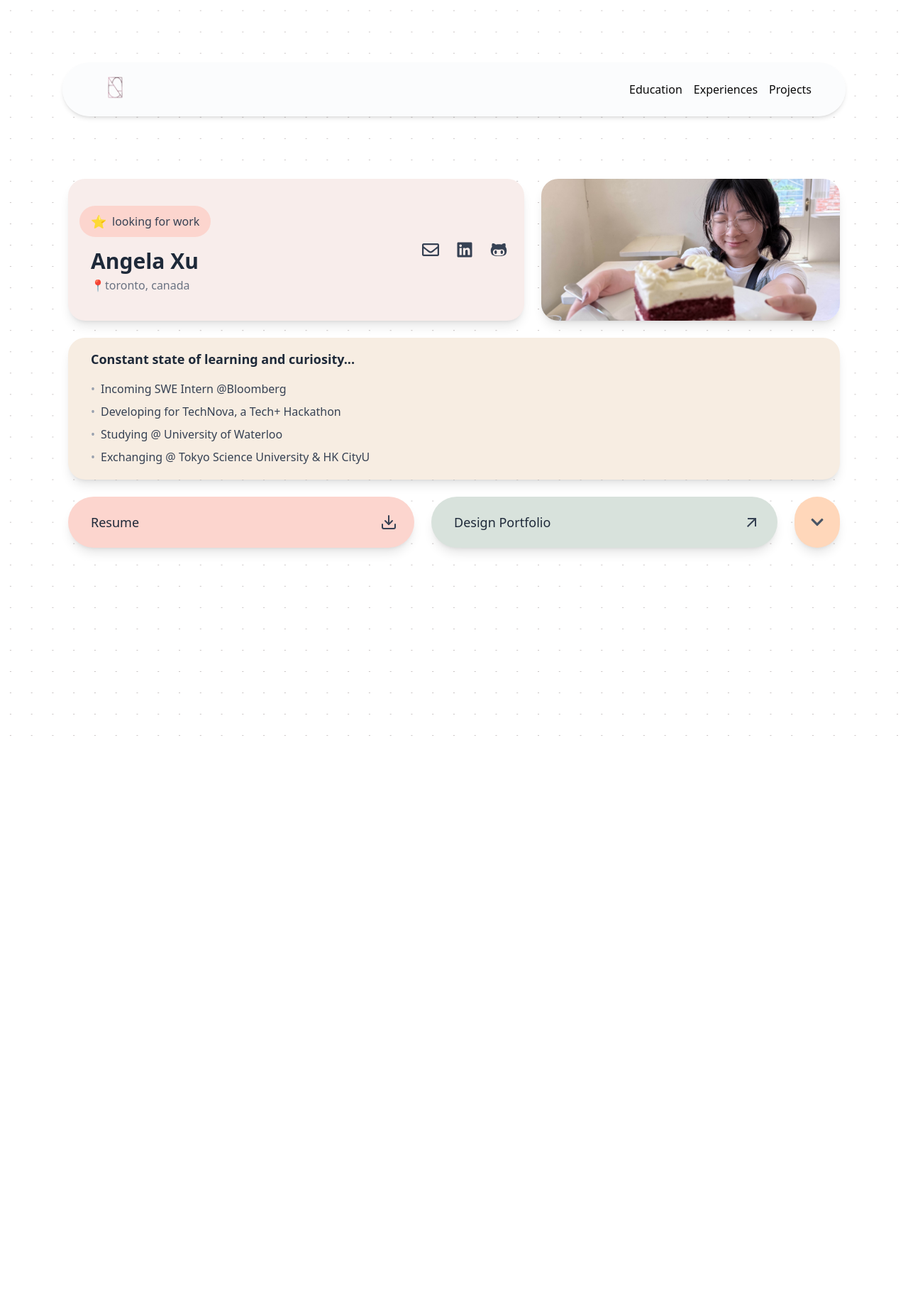
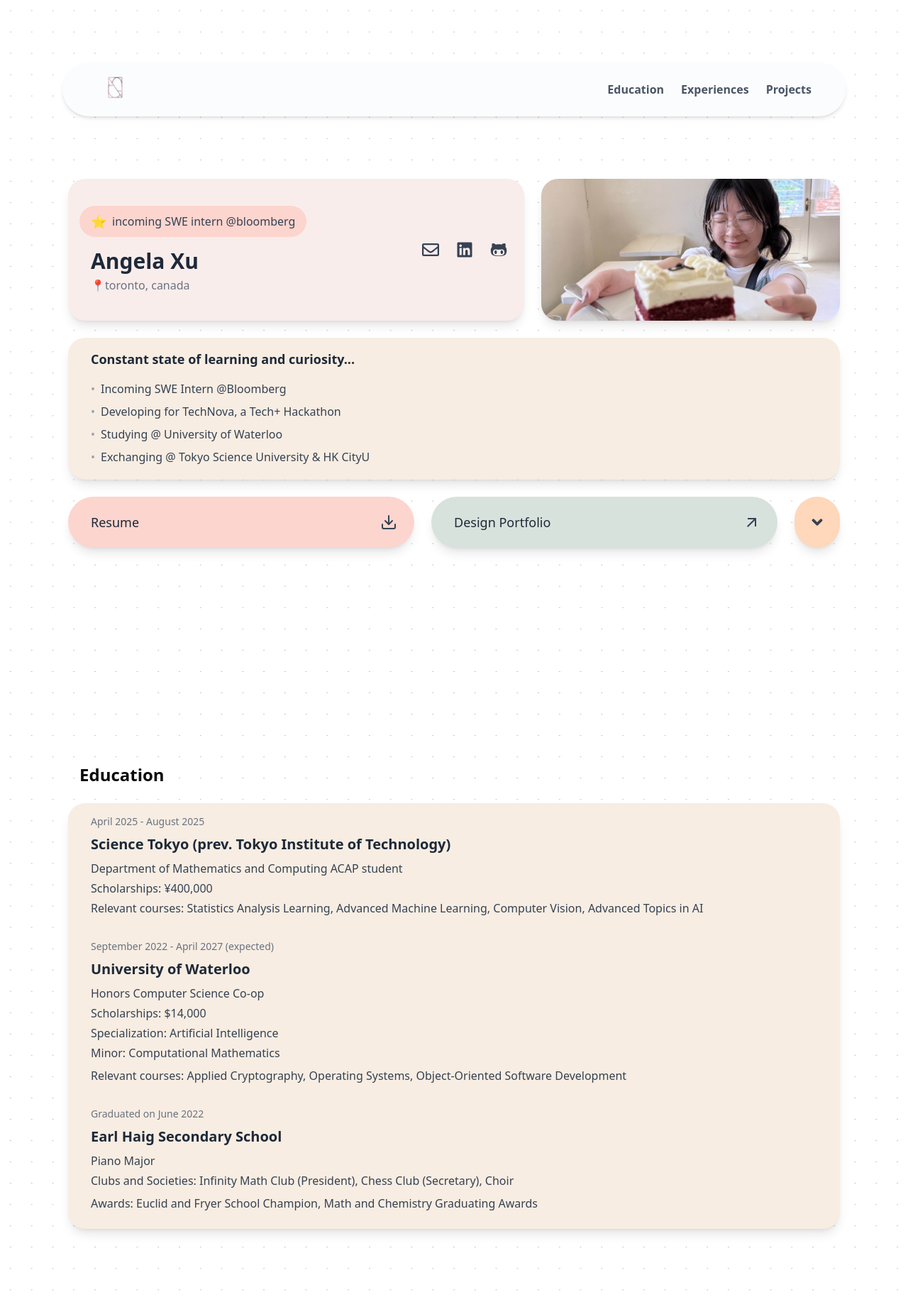
Before and after one commit to angeladev333/mywebsite, a Next.js app in the folder client/: page / in a window 1280 px wide. Shown: the whole page at 71% size. Before the commit the page ends 1052 px from the top, so only its background shows below. Built offline with nearby package versions, Linux system fonts and the light colour scheme.

Commit message:
enhancements

```diff
--- a/client/src/app/page.tsx
+++ b/client/src/app/page.tsx
@@ -1,9 +1,11 @@
 import HeroPage from '@/molecules/Hero';
+import EducationSection from '@/molecules/EducationSection';
 
 export default function Home() {
   return (
-    <div className="flex flex-col h-screen mt-8 px-24 gap-12">
+    <div className="flex flex-col h-screen mt-8 px-24 gap-52 pb-24">
       <HeroPage />
+      <EducationSection />
     </div>
   );
 }
--- /dev/null
+++ b/client/src/components/ui/hoverTitle.tsx
@@ -0,0 +1,35 @@
+import React, { useState } from 'react';
+import { motion } from 'framer-motion';
+
+function HoverTitle({
+  title,
+  emojiIcon,
+  isHovering,
+  setIsHovering,
+}: {
+  title: string;
+  emojiIcon: string;
+  isHovering: boolean;
+  setIsHovering: (isHovering: boolean) => void;
+}) {
+  return (
+    <div
+      //   onMouseEnter={() => setIsHovering(true)}
+      //   onMouseLeave={() => setIsHovering(false)}
+      className="flex flex-row justify-between items-center"
+    >
+      <h1 className="text-2xl font-bold ml-4">{title}</h1>
+      {isHovering && (
+        <motion.h1
+          initial={{ opacity: 0 }}
+          animate={{ opacity: 1 }}
+          transition={{ duration: 0.5 }}
+        >
+          {emojiIcon}
+        </motion.h1>
+      )}
+    </div>
+  );
+}
+
+export default HoverTitle;
--- /dev/null
+++ b/client/src/molecules/EducationSection.tsx
@@ -0,0 +1,98 @@
+'use client';
+import React, { useState } from 'react';
+import Card from '../components/ui/card';
+import HoverTitle from '../components/ui/hoverTitle';
+
+function EducationSection() {
+  const educationList = [
+    {
+      period: 'April 2025 - August 2025',
+      school: 'Science Tokyo (prev. Tokyo Institute of Technology)',
+      program: 'Department of Mathematics and Computing ACAP student',
+      scholarships: '¥400,000',
+      courses:
+        'Statistics Analysis Learning, Advanced Machine Learning, Computer Vision, Advanced Topics in AI',
+    },
+    {
+      period: 'September 2022 - April 2027 (expected)',
+      school: 'University of Waterloo',
+      program: 'Honors Computer Science Co-op',
+      scholarships: '$14,000',
+      specialization: 'Artificial Intelligence',
+      minor: 'Computational Mathematics',
+      courses:
+        'Applied Cryptography, Operating Systems, Object-Oriented Software Development',
+    },
+    {
+      period: 'Graduated on June 2022',
+      school: 'Earl Haig Secondary School',
+      program: 'Piano Major',
+      activities:
+        'Infinity Math Club (President), Chess Club (Secretary), Choir',
+      awards:
+        'Euclid and Fryer School Champion, Math and Chemistry Graduating Awards',
+    },
+  ];
+
+  const [isHovering, setIsHovering] = useState(false);
+
+  return (
+    <div
+      className="flex flex-col gap-6 py-24"
+      id="education"
+      onMouseEnter={() => setIsHovering(true)}
+      onMouseLeave={() => setIsHovering(false)}
+    >
+      <HoverTitle
+        title="Education"
+        emojiIcon="૮₍´˶• . • ⑅ ₎ა"
+        isHovering={isHovering}
+        setIsHovering={setIsHovering}
+      />
+
+      <Card
+        className="bg-[#f7ede2] space-y-8"
+        // props={{
+        //   onMouseEnter: () => setIsHovering(true),
+        //   onMouseLeave: () => setIsHovering(false),
+        // }}
+      >
+        {educationList.map((edu, index) => (
+          <div key={index} className="ml-4">
+            <p className="text-gray-500 text-sm mb-2">{edu.period}</p>
+            <h3 className="text-xl font-bold text-gray-800 mb-2">
+              {edu.school}
+            </h3>
+            <p className="text-gray-700 font-medium mb-1">{edu.program}</p>
+            {edu.scholarships && (
+              <p className="text-gray-700 mb-1">
+                Scholarships: {edu.scholarships}
+              </p>
+            )}
+            {edu.specialization && (
+              <p className="text-gray-700 mb-1">
+                Specialization: {edu.specialization}
+              </p>
+            )}
+            {edu.minor && (
+              <p className="text-gray-700 mb-2">Minor: {edu.minor}</p>
+            )}
+            {edu.activities && (
+              <p className="text-gray-700 mb-2">
+                Clubs and Societies: {edu.activities}
+              </p>
+            )}
+            {edu.awards && (
+              <p className="text-gray-700 mb-2">Awards: {edu.awards}</p>
+            )}
+            {edu.courses && (
+              <p className="text-gray-700">Relevant courses: {edu.courses}</p>
+            )}
+          </div>
+        ))}
+      </Card>
+    </div>
+  );
+}
+
+export default EducationSection;
--- a/client/src/molecules/Hero.tsx
+++ b/client/src/molecules/Hero.tsx
@@ -7,12 +7,14 @@ import {
   FaGithubAlt,
   FaLinkedin,
   FaRegEnvelope,
-  FaChevronDown,
+  // FaChevronDown,
+  FaAngleDown,
 } from 'react-icons/fa';
 import { MdArrowOutward } from 'react-icons/md';
 import { FiDownload } from 'react-icons/fi';
 import Image from 'next/image';
 import { TypingText } from '../components/ui/shadcn-io/typing-text';
+import { motion } from 'framer-motion';
 
 function HeroPage() {
   const aboutSectionList = [
@@ -23,6 +25,7 @@ function HeroPage() {
   ];
 
   const [hovering, setHovering] = useState(false);
+  const [hoveringEmoji, setHoveringEmoji] = useState(false);
 
   return (
     <div className="flex flex-col gap-6 w-full">
@@ -44,7 +47,7 @@ function HeroPage() {
                 <span className="text-gray-700 font-medium">
                   {hovering ? (
                     <TypingText
-                      text={['looking for work']}
+                      text={['looking for fall 2026 internship']}
                       duration={100}
                       delay={0}
                       inView={true}
@@ -53,7 +56,7 @@ function HeroPage() {
                       inViewMargin="0px"
                     />
                   ) : (
-                    'looking for work'
+                    'incoming SWE intern @bloomberg'
                   )}
                 </span>
               </div>
@@ -104,7 +107,13 @@ function HeroPage() {
 
       {/* About Section */}
       <div className="w-full">
-        <Card className="bg-[#f7ede2] min-h-[200px]">
+        <Card
+          className="bg-[#f7ede2] min-h-[200px]"
+          props={{
+            onMouseEnter: () => setHoveringEmoji(true),
+            onMouseLeave: () => setHoveringEmoji(false),
+          }}
+        >
           <div className="flex justify-between items-start ml-4 group">
             <div>
               <h2 className="text-lg font-semibold text-gray-800 mb-4">
@@ -120,7 +129,15 @@ function HeroPage() {
               </ul>
             </div>
             <div className="text-xl opacity-80">
-              <span className="hidden group-hover:inline">૮₍ ˶ᵔ ᵕ ᵔ˶ ₎ა</span>
+              {hoveringEmoji && (
+                <motion.span
+                  initial={{ opacity: 0 }}
+                  animate={{ opacity: 1 }}
+                  transition={{ duration: 0.5 }}
+                >
+                  ૮₍ ˶ᵔ ᵕ ᵔ˶ ₎ა
+                </motion.span>
+              )}
             </div>
           </div>
         </Card>
@@ -129,7 +146,14 @@ function HeroPage() {
       {/* Action Cards Row */}
       <div className="flex gap-6 items-center">
         {/* Resume Card */}
-        <Card className="bg-[#fcd5ce] flex-1 rounded-full hover:shadow-xl transition-shadow cursor-pointer">
+        <Card
+          className="bg-[#fcd5ce] flex-1 rounded-full hover:shadow-xl transition-shadow cursor-pointer"
+          props={{
+            onClick: () => {
+              window.open('/resume/AngelaXu_resume_3.3.pdf', '_blank');
+            },
+          }}
+        >
           <div className="flex items-center justify-between ml-4">
             <span className="text-lg text-gray-800">Resume</span>
             <ClickIcon
@@ -143,7 +167,14 @@ function HeroPage() {
         </Card>
 
         {/* Design Portfolio Card */}
-        <Card className="h-full bg-[#d8e2dc] flex-1 rounded-full hover:shadow-xl transition-shadow cursor-pointer">
+        <Card
+          className="h-full bg-[#d8e2dc] flex-1 rounded-full hover:shadow-xl transition-shadow cursor-pointer"
+          props={{
+            onClick: () => {
+              window.open('https://angela-xu-site-ii.super.site/', '_blank');
+            },
+          }}
+        >
           <div className="flex items-center justify-between ml-4">
             <span className="text-lg text-gray-800">Design Portfolio</span>
             <ClickIcon
@@ -157,9 +188,23 @@ function HeroPage() {
         </Card>
 
         {/* Scroll Down Button */}
-        <Card className="h-full bg-[#ffd7ba] rounded-full w-16 h-16 flex items-center justify-center hover:shadow-xl transition-shadow cursor-pointer">
-          {/* on click: scroll to the next section */}
-          <FaChevronDown className="text-gray-600 text-xl" />
+        <Card
+          className="h-full bg-[#ffd7ba] rounded-full w-16 h-16 flex items-center justify-center hover:shadow-xl transition-shadow cursor-pointer"
+          props={{
+            onClick: () => {
+              const educationSection = document.getElementById('education');
+              if (educationSection) {
+                educationSection.scrollIntoView({ behavior: 'smooth' });
+              }
+            },
+          }}
+        >
+          <ClickIcon
+            icon={FaAngleDown}
+            href="#"
+            hoverBgColor="hover:bg-[#f5cac3]"
+            hoverTextColor="hover:text-[#f28482]"
+          />
         </Card>
       </div>
     </div>
--- a/client/src/molecules/Navbar.tsx
+++ b/client/src/molecules/Navbar.tsx
@@ -44,22 +44,40 @@ function Navbar() {
         {/* Navigation Links */}
         <AnimatePresence>
           {visible && (
-            <div className="flex items-center gap-4">
-              <Link href="/" className="hover:text-blue-600 transition-colors">
+            <div className="flex items-center gap-6">
+              <button
+                onClick={() => {
+                  const educationSection = document.getElementById('education');
+                  if (educationSection) {
+                    educationSection.scrollIntoView({ behavior: 'smooth' });
+                  }
+                }}
+                className="text-gray-600 hover:text-[#84a59d] font-semibold transition-colors"
+              >
                 Education
-              </Link>
-              <Link
-                href="/about"
-                className="hover:text-blue-600 transition-colors"
+              </button>
+              <button
+                onClick={() => {
+                  const experiencesSection = document.getElementById('experiences');
+                  if (experiencesSection) {
+                    experiencesSection.scrollIntoView({ behavior: 'smooth' });
+                  }
+                }}
+                className="text-gray-600 hover:text-[#84a59d] font-semibold transition-colors"
               >
                 Experiences
-              </Link>
-              <Link
-                href="/contact"
-                className="hover:text-blue-600 transition-colors"
+              </button>
+              <button
+                onClick={() => {
+                  const projectsSection = document.getElementById('projects');
+                  if (projectsSection) {
+                    projectsSection.scrollIntoView({ behavior: 'smooth' });
+                  }
+                }}
+                className="text-gray-600 hover:text-[#84a59d] font-semibold transition-colors"
               >
                 Projects
-              </Link>
+              </button>
             </div>
           )}
         </AnimatePresence>
```
Also changed, not shown: client/src/molecules/Experiences.tsx (deleted).
